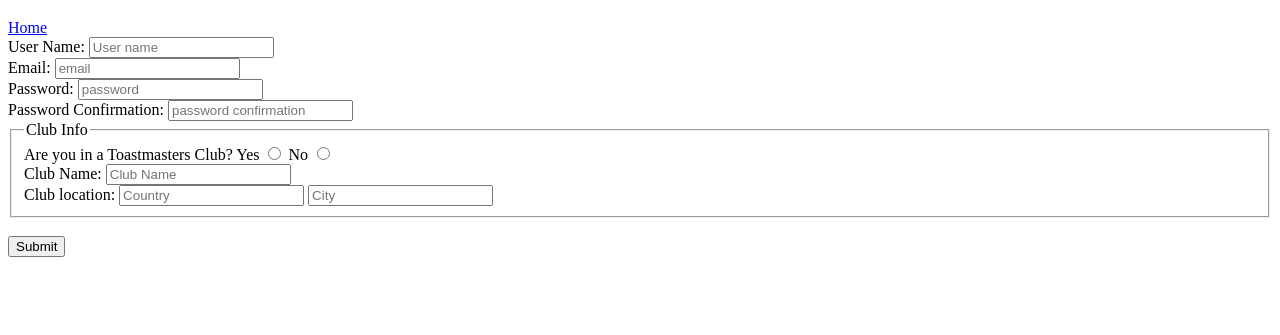
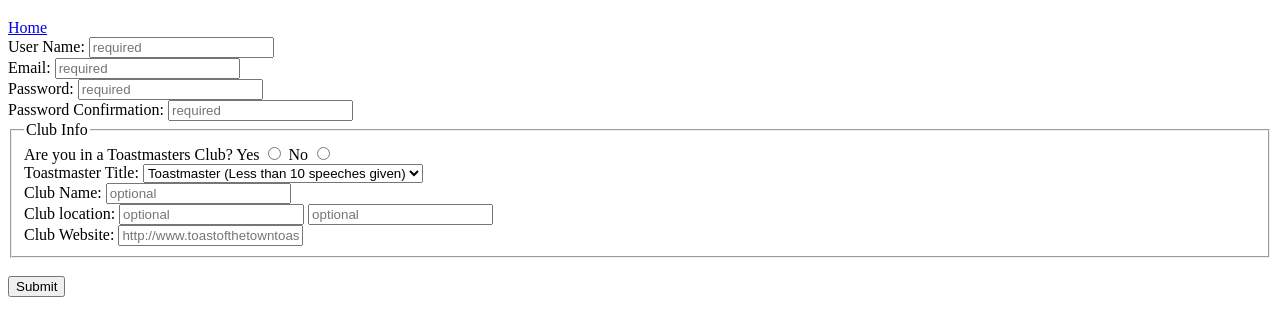
Before and after one commit to J-Sut/tableTopicsDb, a website: page public/signup.html in a window 1280 px wide. Shown: the part 61-396 px from the top of the page. Drawn offline with Linux system fonts and the light colour scheme.

Commit message:
added TM Title Options

```diff
--- a/public/signup.html
+++ b/public/signup.html
@@ -12,34 +12,47 @@
 	<main>
 		<form id="newUserForm">
 			<label for="userNameInput">User Name:</label>
-			<input type="text" name="userName" id="userNameInput" placeholder="User name" required><br>
+			<input type="text" name="userName" id="userNameInput" placeholder="required" required> <br>
 
 			<label for="userEmailInput">Email:</label>
-			<input type="email" name="userEmail" id="userEmailInput" placeholder="email" required><br>
+			<input type="email" name="userEmail" id="userEmailInput" placeholder="required" required> <br>
 
 			<label for="passwordInput">Password:</label>
-			<input type="text" name="password" id="passwordInput" placeholder="password" required><br>
+			<input type="text" name="password" id="passwordInput" placeholder="required" required> <br>
 
 			<label for="passwordConfInput">Password Confirmation:</label>
-			<input type="text" name="passwordConf" id="passwordConfInput" placeholder="password confirmation" required><br>
+			<input type="text" name="passwordConf" id="passwordConfInput" placeholder="required" required> <br>
 
 			<fieldset id="clubInfo">
 			  <legend>Club Info</legend>
 
 			  <span for="clubCheck">Are you in a Toastmasters Club?</span>
+				  <label for="">Yes</label>
+						<input type="radio" name="clubCheck" id="yesClub" value="Yes">
+					<label>No</label>
+				  	<input type="radio" name="club" id="noClub" value="No"><br>
 
-			  <label for="">Yes</label>
-				<input type="radio" name="clubCheck" id="yesClub" value="Yes">
-
-				<label>No</label>
-			  <input type="radio" name="club" id="noClub" value="No"><br>
+					<label for="tmTitle">Toastmaster Title:</label>
+						<select id="tmTitle">
+							<option value="tm">Toastmaster (Less than 10 speeches given)</option>
+							<option value="cc">Competent Communicator</option>
+							<option value="acb">Advanced Communicator Bronze</option>
+							<option value="acs">Advanced Communicator Silver</option>
+							<option value="acg">Advanced Communicator Gold</option>
+							<option value="alb">Advanced Leader Bronze</option>
+							<option value="als">Advanced Leader Silver</option>
+							<option value="dtm">Distinguished Toastmaster</option>
+						</select>	<br>
 
 				<label for="clubNameInput">Club Name:</label>
-				<input type="text" name="clubName" id="clubNameInput" placeholder="Club Name" optional><br>
+					<input type="text" name="clubName" id="clubNameInput" placeholder="optional" optional><br>
 
 				<label for="clubCountryInput">Club location:</label>
-				<input type="text" name="clubCountry" id="clubCountryInput" placeholder="Country" optional>
-				<input type="text" name="clubCity" id="clubCityInput" placeholder="City" optional>
+					<input type="text" name="clubCountry" id="clubCountryInput" placeholder="optional" optional>
+					<input type="text" name="clubCity" id="clubCityInput" placeholder="optional" optional><br>
+
+				<label for="clubWebsiteInput">Club Website:</label>
+					<input type="text" name="clubWebsite" id="clubWebsiteInput" placeholder="http://www.toastofthetowntoastmasters.org/" optional>
 
 			</fieldset>
 
```
Also changed, not shown: public/index.html (+2 -0 lines).
